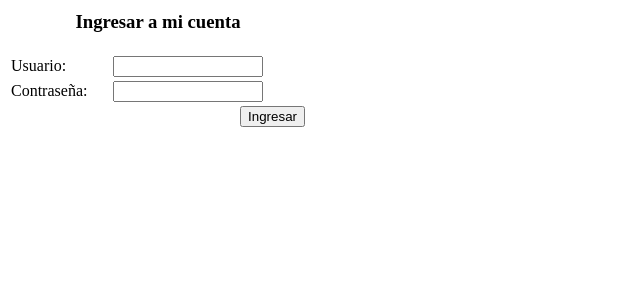
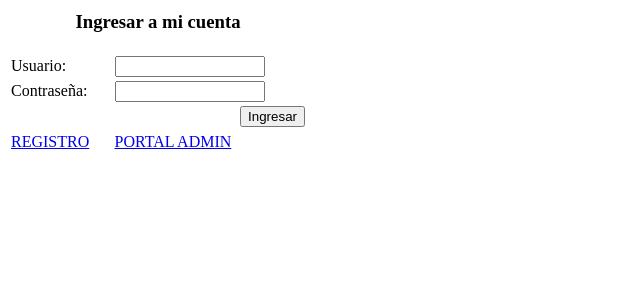
Before and after one commit to jhonjcamargo/tempolink, a PHP site: page /loginUsuario.php in a window 1280 px wide. Shown: the top 300 px of the page, without its empty margins (0-640 px from the left). Run offline with PHP 8.4, Linux system fonts and the light colour scheme.

Commit message:
cambios en revision

```diff
--- a/contacto.php
+++ b/contacto.php
@@ -153,7 +153,7 @@ var mapOptions = {
 
 function initialize() {
     map = new google.maps.Map(document.getElementById('map-canvas'), mapOptions);
-    addMarker(4.675719, -74.055409);
+    addMarker(4.619998, -74.067699);
 	map.setOptions({styles: styleArray});
 
 }
--- a/index.php
+++ b/index.php
@@ -105,7 +105,8 @@ $(document).ready(function() {
 		        </div>
 		  	</div>
 			<?php if ($pagina =="home"){?>
-			Lorem ipsum ad his scripta blandit partiendo, eum fastidii accumsan euripidis in, eum liber hendrerit an. Qui ut wisi vocibus suscipiantur, quo dicit ridens inciderint id. Quo mundi lobortis reformidans eu, legimus senserit definiebas an eos. Eu sit tincidunt inc
+			<h1 style=" text-align:center; font-size: 25px; font-weight: bold; color: #333;">"LAS PERSONAS HACEN LA DIFERENCIA"</h1>
+<!-- 			<h3><a href="/admin/index.php" target="_blank">Entrar al portal</a></h3> -->
 			<div class="contenido">
 				<div class="contenidoa">
 				    <span class="titulo">Tempolink</span>
--- a/loginUsuario.php
+++ b/loginUsuario.php
@@ -16,6 +16,11 @@
         <tr>
         	<td class="item" align="right" colspan="2"><input type="submit" class="button" name="btnEnviar" id="btnEnviar" value="Ingresar" /></td>
         </tr>
+        <tr></tr>
+        <tr>
+            <td class="item"><a href="index.php?pag=registro" target="_blank">REGISTRO</a></td>
+            <td><a href="/admin/index.php" target="_blank">PORTAL ADMIN</a></td>
+        </tr>
     </table>
 </form>
 </div>
--- a/menu.php
+++ b/menu.php
@@ -10,7 +10,7 @@ $numRedes = count($redes);
 ?>
 <div class="cont-menu">
   	<div class="logo">
-  		<a href="index.html"><img src="images/Tempolink_logo.png" width="149" height="18"></a>
+  		<a href="index.php"><img src="images/Tempolink_logo.png" width="149" height="18"></a>
   	</div>
   	<div class="sesion">
 	  	<?php if( !isset($_SESSION["usuarioTempo"]) ){?>
```
Also changed, not shown: listadoOfertas.php (+6 -4 lines), images/newimg/HML3.png (added), images/pattern2.png (added), 1 other file.
